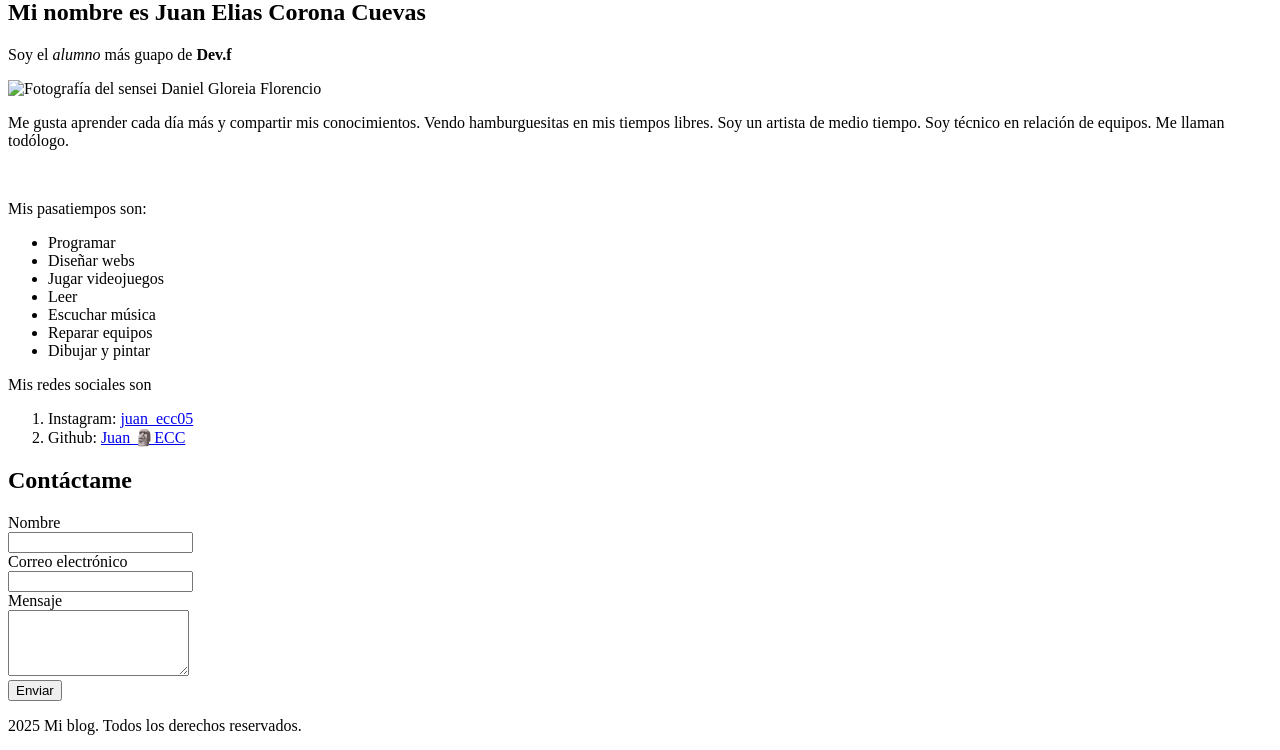
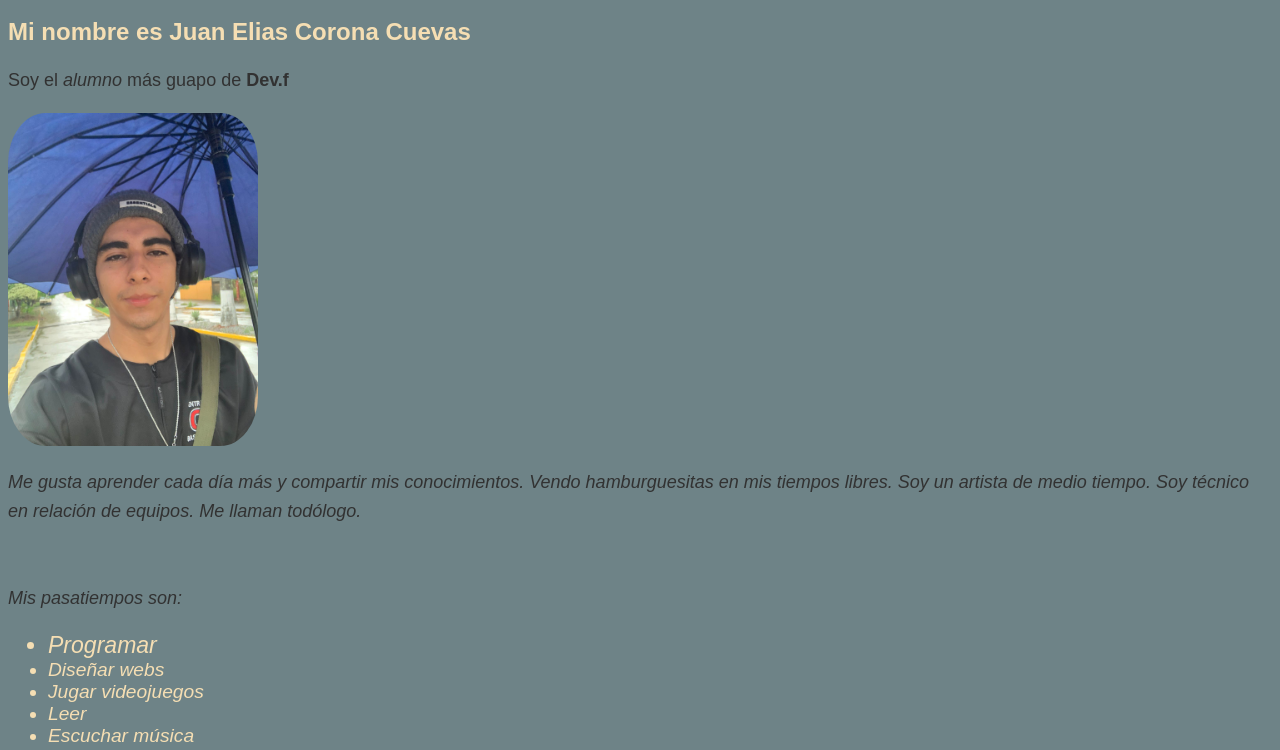
Before and after one commit to JuanECC/mi_primer_css_fachero, a plain HTML site: page index.html in a window 1280 px wide. Shown: the part 119-869 px from the top of the page. Drawn offline with Linux system fonts and the light colour scheme.

Commit message:
feat: se agrego imagens basandome en el ejemplo que ya teniamos y el que usamos con el sensei para trabajar en este nuevo

```diff
--- a/index.html
+++ b/index.html
@@ -3,7 +3,7 @@
 <head>
     <meta charset="UTF-8">
     <meta name="viewport" content="width=device-width, initial-scale=1.0">
-    <link rel="stylesheet" href="./src/css/style.css">
+    <link rel="stylesheet" href="./src/css/estilos.css">
     <link rel="shortcut icon" href="./src/icons/favicons.png">
     <title>Mi blog</title>
 </head>
--- a/src/css/estilos.css
+++ b/src/css/estilos.css
@@ -21,7 +21,7 @@ p {
 
 .mi-clase {
     text-align: start;
-    font-style: italic; /
+    font-style: italic;
     font-size: larger;
 }
 
```
Also changed, not shown: src/icons/favicons.png (added), src/images/yo.jpg (added).
